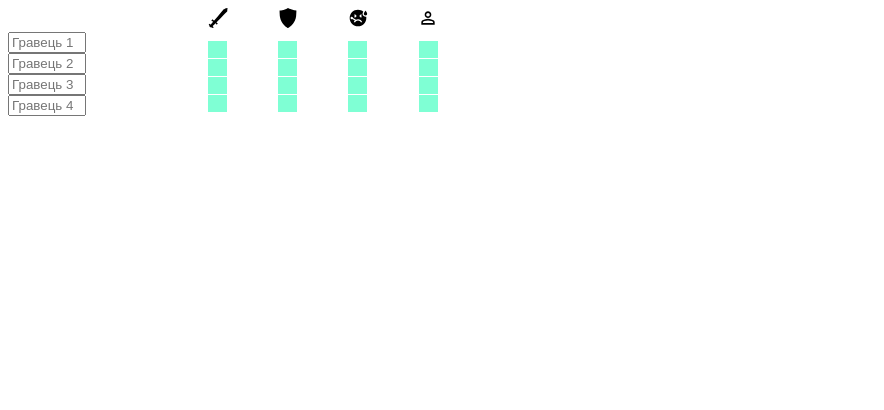
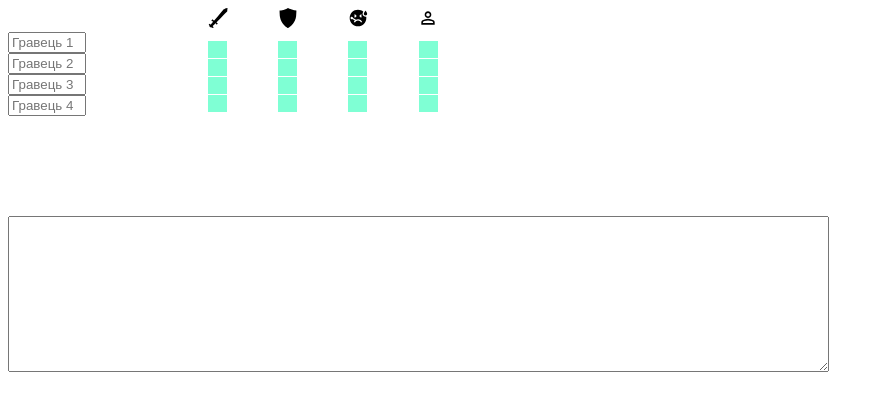
Before and after one commit to Artem-Kvack/Statistic56, a plain HTML site: page index.html in a window 1280 px wide. Shown: the whole page, without its empty margins (0-884 px from the left). Drawn offline with Linux system fonts and the light colour scheme.

Commit message:
add killchat

```diff
--- a/css/styles.css
+++ b/css/styles.css
@@ -92,3 +92,7 @@ img {
     left: 411px;
     top: 32px;
 }
+
+.statistic-killchat {
+    margin-top: 100px;
+}
--- a/index.html
+++ b/index.html
@@ -55,6 +55,7 @@
             <li class="players-item"><input type="name" id="name" class="players-input2"></li>
             <li class="players-item"><input type="name" id="name" class="players-input2"></li>
         </ul>
+        <textarea name="comment" cols="100" rows="10" class="statistic-killchat"></textarea>
     </div>
 </body>
 
```
